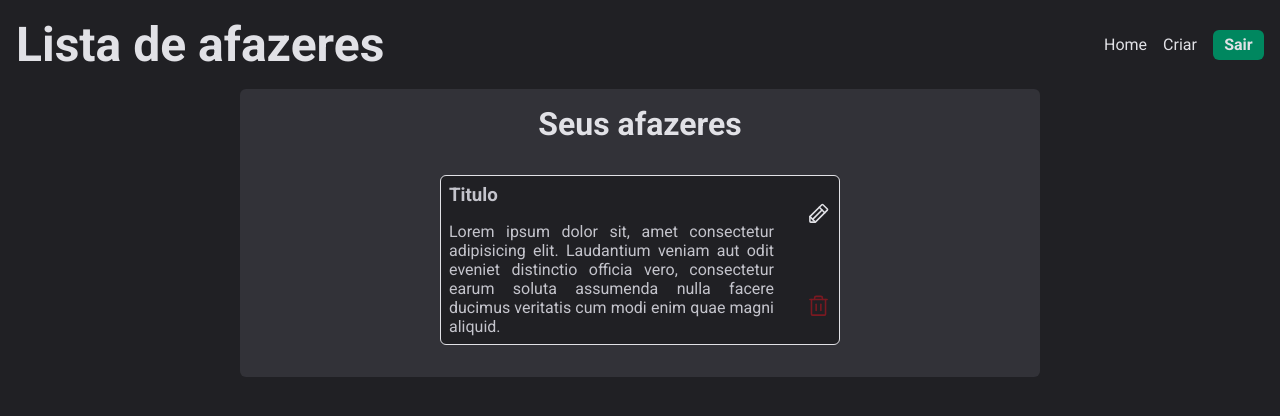
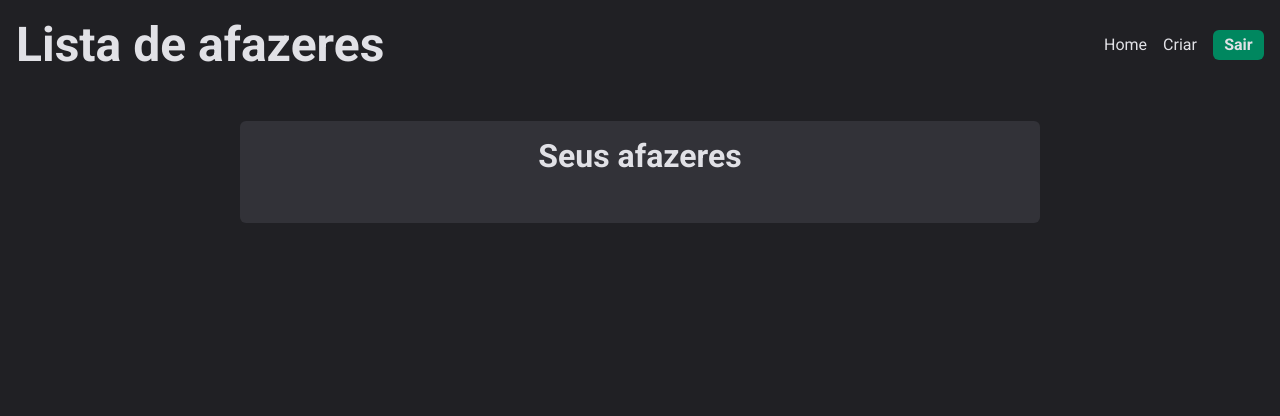
Before and after one commit to rpsouzadev/lista-de-afazeres, a React (Vite) app: page / in a window 1280 px wide. Both pictures are taken after typing "name@example.com", "Sample123" into the empty fields and a click on the button "Entrar". Shown: the top 416 px of the page. Built offline with nearby package versions, Linux system fonts and the light colour scheme.

Commit message:
Add redux

```diff
--- a/package.json
+++ b/package.json
@@ -11,10 +11,12 @@
   },
   "dependencies": {
     "@hookform/resolvers": "^3.3.2",
+    "@reduxjs/toolkit": "^1.9.7",
     "phosphor-react": "^1.4.1",
     "react": "^18.2.0",
     "react-dom": "^18.2.0",
     "react-hook-form": "^7.48.2",
+    "react-redux": "^8.1.3",
     "react-router-dom": "^6.18.0",
     "styled-components": "^6.1.1",
     "zod": "^3.22.4"
--- a/src/components/CardTask/index.tsx
+++ b/src/components/CardTask/index.tsx
@@ -1,28 +1,51 @@
 import * as S from './styles'
 import { Pencil, Trash } from 'phosphor-react'
 import { useTheme } from 'styled-components'
+import { TaskData } from '../../redux/type'
 
-export function CardTask() {
+import { useNavigate } from 'react-router-dom'
+
+import { useDispatch } from 'react-redux'
+import { removeTask } from '../../redux/taskSlice'
+
+type CardTaskProps = {
+  data: TaskData
+}
+
+export function CardTask({ data }: CardTaskProps) {
   const { colors } = useTheme()
+  const dispatch = useDispatch()
+  const navigate = useNavigate()
+
+  function handleRemoveTask(id: string) {
+    dispatch(removeTask({ id }))
+  }
+
+  function handleEditTask(id: string) {
+    if (id) {
+      navigate(`/editar-tarefa/${id}`)
+    }
+  }
 
   return (
     <S.Container>
       <S.Content>
-        <h3>Titulo</h3>
-        <p>
-          Lorem ipsum dolor sit, amet consectetur adipisicing elit. Laudantium
-          veniam aut odit eveniet distinctio officia vero, consectetur earum
-          soluta assumenda nulla facere ducimus veritatis cum modi enim quae
-          magni aliquid.
-        </p>
+        <h3>{data.title}</h3>
+        <p>{data.description}</p>
       </S.Content>
 
       <S.Icon>
-        <a href="/nova-tarefa">
-          <Pencil size={25} color={colors.gray[100]} />
-        </a>
+        <Pencil
+          size={25}
+          color={colors.gray[100]}
+          onClick={() => handleEditTask(data.id)}
+        />
 
-        <Trash size={25} color={colors.red[700]} />
+        <Trash
+          size={25}
+          color={colors.red[700]}
+          onClick={() => handleRemoveTask(data.id)}
+        />
       </S.Icon>
     </S.Container>
   )
--- a/src/pages/home/index.tsx
+++ b/src/pages/home/index.tsx
@@ -1,13 +1,21 @@
 import * as S from './styles'
+
+import { useSelector } from 'react-redux'
+import { RootState } from '../../redux/store'
+
 import { CardTask } from '../../components/CardTask'
 
 export function Home() {
+  const tasks = useSelector((state: RootState) => state.tasks)
+
   return (
     <S.Container>
       <S.Content>
         <h1>Seus afazeres</h1>
 
-        <CardTask />
+        {tasks.map((task) => (
+          <CardTask key={task.id} data={task} />
+        ))}
       </S.Content>
     </S.Container>
   )
--- a/src/pages/home/styles.ts
+++ b/src/pages/home/styles.ts
@@ -4,6 +4,7 @@ export const Container = styled.section`
   width: 100%;
   display: flex;
   justify-content: center;
+  margin-top: 2rem;
 
   h1 {
     font-size: 2rem;
--- /dev/null
+++ b/src/redux/store.ts
@@ -0,0 +1,11 @@
+import { configureStore } from '@reduxjs/toolkit'
+import { taskSlice } from './taskSlice'
+
+export const store = configureStore({
+  reducer: {
+    tasks: taskSlice.reducer,
+  },
+})
+
+export type RootState = ReturnType<typeof store.getState>
+export type AppDispatch = typeof store.dispatch
--- /dev/null
+++ b/src/redux/taskSlice.ts
@@ -0,0 +1,37 @@
+import { RemoveTaskPayload, TaskData } from './type'
+import { PayloadAction, createSlice } from '@reduxjs/toolkit'
+
+interface TasksState extends Array<TaskData> {}
+
+const initialState: TasksState = []
+
+export const taskSlice = createSlice({
+  name: 'tasks',
+  initialState,
+  reducers: {
+    addTask: (state, action: PayloadAction<TaskData>) => {
+      const newTask = {
+        id: action.payload.id,
+        title: action.payload.title,
+        description: action.payload.description,
+      }
+
+      state.push(newTask)
+    },
+    updateTask: (state, action: PayloadAction<TaskData>) => {
+      const { id, title, description } = action.payload
+      const taskIndex = state.findIndex((task) => task.id === id)
+
+      if (taskIndex !== -1) {
+        state[taskIndex] = { id, title, description }
+      }
+    },
+    removeTask: (state, action: PayloadAction<RemoveTaskPayload>) => {
+      const taskIdToRemove = action.payload.id
+
+      state = state.filter((task) => task.id !== taskIdToRemove)
+    },
+  },
+})
+
+export const { addTask, updateTask, removeTask } = taskSlice.actions
--- /dev/null
+++ b/src/redux/type.ts
@@ -0,0 +1,9 @@
+export type TaskData = {
+  id: string
+  title: string
+  description: string
+}
+
+export type RemoveTaskPayload = {
+  id: string
+}
--- a/src/routes/index.tsx
+++ b/src/routes/index.tsx
@@ -1,6 +1,10 @@
+import { AppRoutes } from './app.routes'
 import { BrowserRouter } from 'react-router-dom'
-import { AppRoutes } from './app.routes'
+
+import { Provider } from 'react-redux'
+import { store } from '../redux/store'
 import { useAuth } from '../contexts/authContext'
+
 import { Login } from '../pages/login'
 
 export function Routes() {
@@ -12,7 +16,9 @@ export function Routes() {
 
   return (
     <BrowserRouter>
-      <AppRoutes />
+      <Provider store={store}>
+        <AppRoutes />
+      </Provider>
     </BrowserRouter>
   )
 }
```
Also changed, not shown: 1 other file (tests, documents, lock files or other folders).
